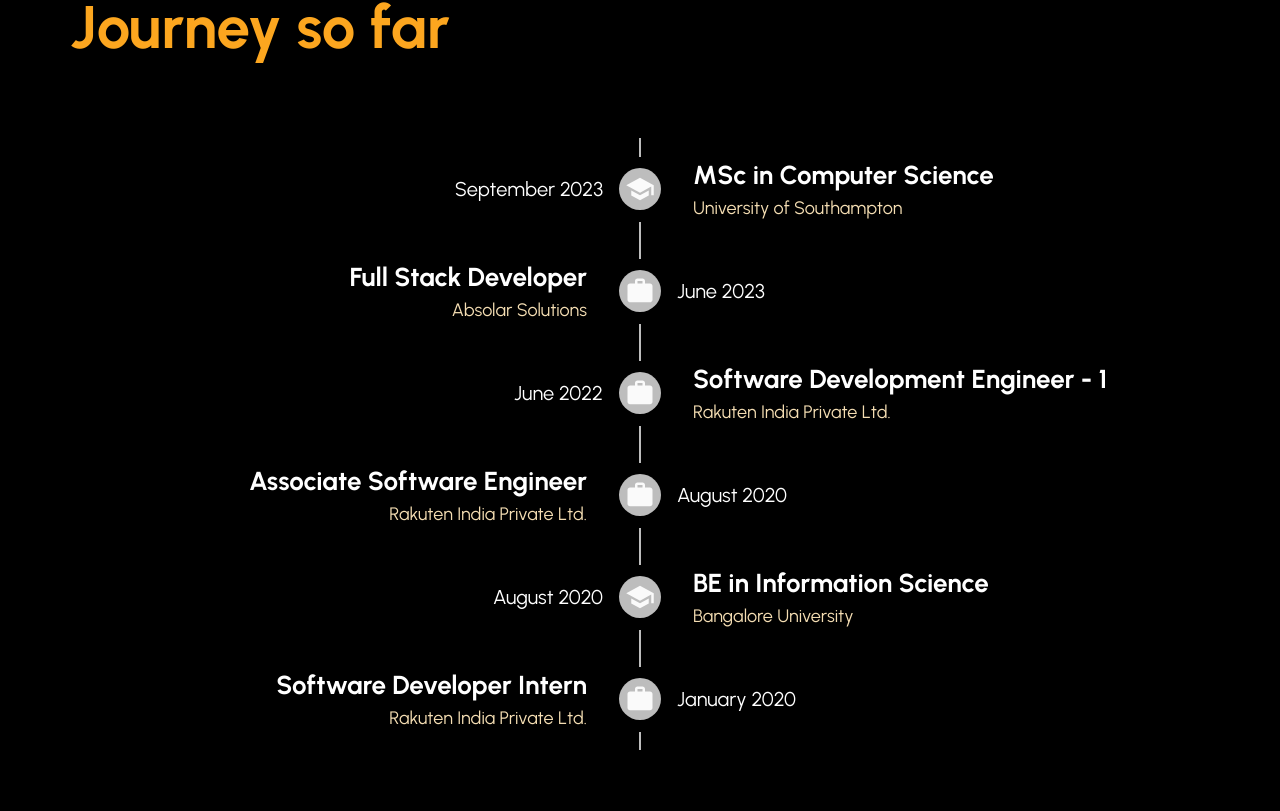
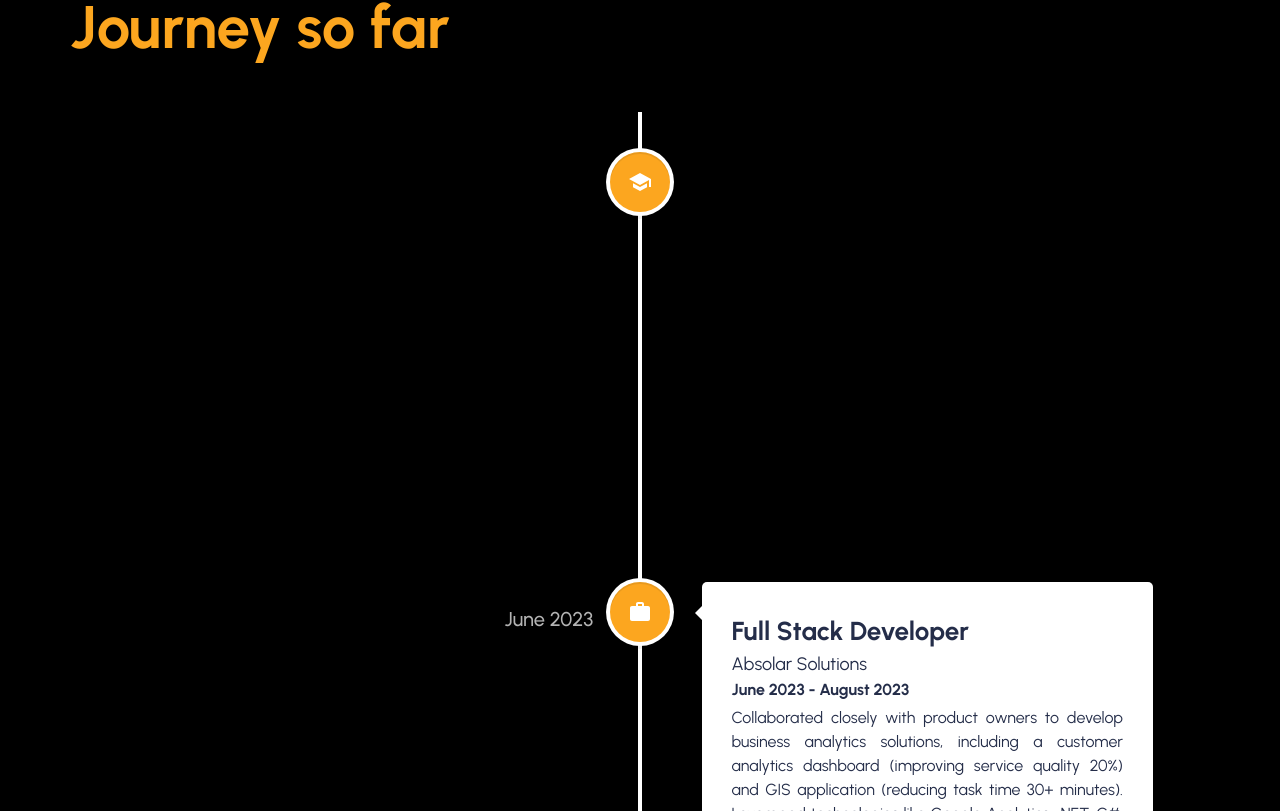
Before and after one commit to sachinSingh16-09/portfolio-v2, a React (Create React App) app: page / in a window 1280 px wide. Shown: the part 969-1780 px from the top of the page. Built offline with nearby package versions, Linux system fonts and the light colour scheme.

Commit message:
Updating the journey section to use different library

```diff
--- a/package.json
+++ b/package.json
@@ -6,8 +6,6 @@
     "@emotion/react": "^11.11.1",
     "@emotion/styled": "^11.11.0",
     "@mui/icons-material": "^5.14.18",
-    "@mui/lab": "^5.0.0-alpha.153",
-    "@mui/material": "^5.14.18",
     "@testing-library/jest-dom": "^5.17.0",
     "@testing-library/react": "^13.4.0",
     "@testing-library/user-event": "^13.5.0",
@@ -16,6 +14,7 @@
     "react-scripts": "^3.0.1",
     "react-scroll": "^1.9.0",
     "react-slick": "^0.29.0",
+    "react-vertical-timeline-component": "^3.6.0",
     "slick-carousel": "^1.8.1",
     "styled-components": "^6.1.1",
     "web-vitals": "^2.1.4"
--- a/src/App.js
+++ b/src/App.js
@@ -2,13 +2,13 @@
 import styled from "styled-components";
 import Navbar from "./components/Navbar";
 import About from "./components/About";
-import TimelineStructure from "./components/TimelineStructure";
 import { ThemeProvider, createTheme, CssBaseline } from '@mui/material';
 import Skills from "./components/Skills";
 import Testimonials from "./components/Testimonials";
 import Footer from "./components/Footer";
 import Projects from "./components/Projects";
 import {mobile} from "./responsive";
+import Journey from "./components/Journey";
 
 const theme = createTheme({
     typography: {
@@ -34,7 +34,7 @@
           <Container>
               <Navbar/>
               <About/>
-              <TimelineStructure/>
+              <Journey/>
               <Skills/>
               <Testimonials/>
               <Projects/>
--- a/src/components/TimelineStructure.jsx
+++ b/src/components/Journey.jsx
@@ -1,8 +1,9 @@
 import React from 'react';
-import {Timeline} from "@mui/lab";
-import TimelineCard from "./TimelineCard";
+import { VerticalTimeline }  from 'react-vertical-timeline-component';
+import {journey} from "../data";
+import "react-vertical-timeline-component/style.min.css";
 import styled from "styled-components";
-import {journey} from "../data";
+import JourneyItem from "./JourneyItem";
 
 const Container = styled.div `
   display: flex;
@@ -19,17 +20,16 @@
   font-weight: bold;
 `;
 
-const TimelineStructure = () => {
-
+const Journey = () => {
     return (
-        <section id="TimelineStructure">
+        <section id="timelineStructure">
             <Container>
                 <Title>
                     Journey so far
                 </Title>
-                <Timeline position="alternate">
+                <VerticalTimeline lineColor="#fff">
                     {journey.map((entry, index) => (
-                        <TimelineCard
+                        <JourneyItem
                             key={index}
                             timeline={entry.timeline}
                             header={entry.header}
@@ -39,10 +39,11 @@
                             summary={entry.summary}
                         />
                     ))}
-                </Timeline>
+                </VerticalTimeline>
             </Container>
         </section>
+
     );
 };
 
-export default TimelineStructure;
+export default Journey;
--- /dev/null
+++ b/src/components/JourneyItem.jsx
@@ -0,0 +1,69 @@
+import React from 'react';
+import {School, Work} from "@mui/icons-material";
+import styled, {css} from "styled-components";
+import {VerticalTimelineElement} from "react-vertical-timeline-component";
+import {mobile} from "../responsive";
+
+const CustomVerticalTimelineElement = styled(VerticalTimelineElement)`
+  .vertical-timeline-element-date {
+    color: #fff;
+  }
+
+  ${mobile(css`
+    .vertical-timeline-element-date {
+      color: #000;
+    }
+  `)}
+`;
+
+const SummaryDiv = styled.div `
+  display: flex;
+  flex-direction: column;
+`;
+
+const ItemPosition = styled.span `
+  margin: 0;
+  font-weight: bold;
+  font-size: 1.3rem;
+`;
+
+const ItemLocation = styled.span `
+  margin: 0;
+  font-size: 0.9rem;
+`;
+
+const Period = styled.span `
+  font-size: 0.8rem;
+  font-weight: bold;
+`;
+
+const Summary = styled.span `
+  font-size: 0.8rem;
+  margin: 0.2rem 0;
+  text-align: justify;
+  text-justify: inter-word;
+`;
+
+const JourneyItem = ({timeline, header, footer, period, summary, type}) => {
+
+    const IconComponent = type === 'work' ? <Work /> : <School />;
+    const className = type === 'work' ? `vertical-timeline-element--work` : `vertical-timeline-element--education`;
+
+    return (
+        <CustomVerticalTimelineElement
+            className={className}
+            date={timeline}
+            iconStyle={{ background: "#FCA61F", color: "#fff" }}
+            icon={IconComponent}
+        >
+            <SummaryDiv>
+                <ItemPosition>{header}</ItemPosition>
+                <ItemLocation>{footer}</ItemLocation>
+                <Period>{period}</Period>
+                <Summary>{summary}</Summary>
+            </SummaryDiv>
+        </CustomVerticalTimelineElement>
+    );
+};
+
+export default JourneyItem;
--- a/src/components/ProjectsCard.jsx
+++ b/src/components/ProjectsCard.jsx
@@ -10,7 +10,6 @@
   width: 100%;
   display: flex;
   flex-direction: column;
-  gap: 1rem;
   transition: all 0.5s ease;
 
   &:hover {
@@ -21,6 +20,7 @@
 const Title = styled.span `
   font-weight: bold;
   font-size: 1.5rem;
+  padding: 0;
 `;
 
 const Summary = styled.p `
@@ -44,6 +44,7 @@
 const ButtonContainer = styled.div `
   display: flex;
   gap: 0.5rem;
+  margin-top: 1rem;
 `;
 
 const GithubButton = styled.button `
--- a/src/components/TimelineCard.jsx
+++ /dev/null
@@ -1,100 +0,0 @@
-import React from 'react';
-import {
-    TimelineConnector,
-    TimelineContent,
-    TimelineDot,
-    TimelineItem,
-    TimelineOppositeContent,
-    TimelineSeparator
-} from "@mui/lab";
-import {Accordion, AccordionDetails, AccordionSummary} from "@mui/material";
-import styled from "styled-components";
-import {School, Work} from "@mui/icons-material";
-
-const OppositeText = styled.h4 ``;
-
-const AccordionSummaryDiv = styled.div `
-  display: flex;
-  flex-direction: column;
-  width: 100%;
-`;
-
-const AccordionSummaryHeader = styled.span `
-  margin: 0;
-  font-weight: bold;
-  font-size: 1.3rem;
-`;
-
-const AccordionSummaryFooter = styled.span `
-  margin: 0;
-  font-size: 0.9rem;
-  color: wheat;
-`;
-
-const Details = styled.div `
-  display: flex;
-  flex-direction: column;
-`;
-
-const Period = styled.span `
-  font-size: 0.8rem;
-  font-weight: bold;
-  color: wheat;
-`;
-
-const Summary = styled.span `
-  font-size: 0.8rem;
-  margin: 0.2rem 0;
-  text-align: justify;
-  text-justify: inter-word;
-`;
-
-const TimelineCard = ({ timeline, header, footer, type, period, summary }) => {
-
-    return (
-        <TimelineItem>
-            <TimelineOppositeContent
-                sx={{ m: "auto 0" }}
-                align="right"
-                variant="body2"
-                color="white"
-            >
-                <OppositeText>{timeline}</OppositeText>
-            </TimelineOppositeContent>
-            <TimelineSeparator>
-                <TimelineConnector />
-                <TimelineDot>
-                    {
-                        type === 'work' ? <Work/> : <School/>
-                    }
-                </TimelineDot>
-                <TimelineConnector />
-            </TimelineSeparator>
-            <TimelineContent>
-                <Accordion
-                    style={{
-                        background: 'black',
-                        color: 'white'
-                    }}
-                >
-                    <AccordionSummary
-                        id="panel1a-header"
-                    >
-                        <AccordionSummaryDiv>
-                            <AccordionSummaryHeader>{header}</AccordionSummaryHeader>
-                            <AccordionSummaryFooter>{footer}</AccordionSummaryFooter>
-                        </AccordionSummaryDiv>
-                    </AccordionSummary>
-                    <AccordionDetails>
-                        <Period>{period}</Period>
-                        <Details>
-                            <Summary>{summary}</Summary>
-                        </Details>
-                    </AccordionDetails>
-                </Accordion>
-            </TimelineContent>
-        </TimelineItem>
-    );
-};
-
-export default TimelineCard;
```
Also changed, not shown: 1 other file (tests, documents, lock files or other folders).
